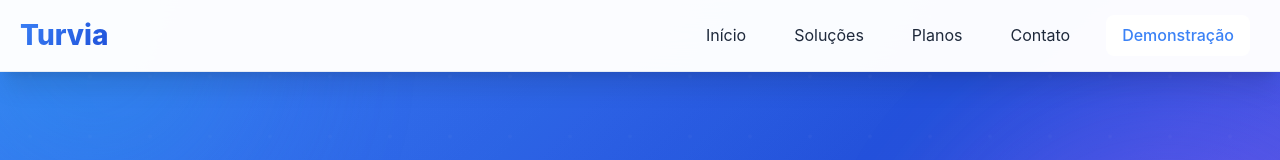
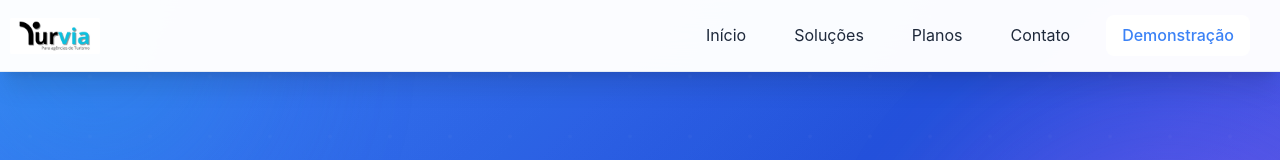
Before and after one commit to MateusProDev/bencommerce, a React (Create React App) app in the folder client/: page / in a window 1280 px wide. Shown: the top 160 px of the page. Built offline with nearby package versions, Linux system fonts and the light colour scheme; no server answers.

Commit message:
add paginas de solução e planos

```diff
--- a/client/src/components/HomePage/HomePage.css
+++ b/client/src/components/HomePage/HomePage.css
@@ -109,15 +109,31 @@ section, footer {
 }
 
 .homepage-navbar-logo {
-  font-size: 1.75rem;
-  font-weight: 800;
+  display: inline-flex;
+  align-items: center;
+  gap: 8px;
   cursor: pointer;
   margin-left: 20px;
+  transition: all 0.3s ease;
+}
+
+.homepage-navbar-logo-img {
+  height: 40px;
+  width: auto;
+  object-fit: contain;
+  display: block;
+  border-radius: 4px;
+  margin-left: -10px;
+}
+
+.homepage-navbar-logo-text {
+  font-size: 1.5rem;
+  font-weight: 800;
   background: var(--gradient-primary);
   -webkit-background-clip: text;
   -webkit-text-fill-color: transparent;
   background-clip: text;
-  transition: all 0.3s ease;
+  line-height: 1;
 }
 
 .homepage-navbar-logo:hover {
@@ -324,6 +340,33 @@ section, footer {
   color: var(--primary-blue);
 }
 
+/* Footer brand with logo */
+.homepage-footer-brand {
+  display: inline-flex;
+  align-items: center;
+  gap: 10px;
+  font-weight: 800;
+}
+
+.homepage-footer-brand-img {
+  height: 32px;
+  width: auto;
+  object-fit: contain;
+  display: block;
+  border-radius: 6px;
+}
+
+.homepage-footer-brand-text {
+  line-height: 1;
+}
+
+@media (max-width: 768px) {
+  .homepage-navbar-logo-img { height: 40px; }
+  .homepage-footer-brand-img { height: 26px; }
+  .homepage-navbar-logo { gap: 6px; }
+  .homepage-footer-brand { gap: 8px; }
+}
+
 /* Hero Section Moderna */
 .homepage-hero {
   position: relative;
--- a/client/src/components/HomePage/HomePage.jsx
+++ b/client/src/components/HomePage/HomePage.jsx
@@ -158,8 +158,18 @@ const HomePage = () => {
     <div className="homepage-container">
       {/* Navbar */}
       <nav className="homepage-navbar">
-        <div className="homepage-navbar-logo" onClick={() => navigate("/")}>
-          Turvia
+        <div
+          className="homepage-navbar-logo"
+          onClick={() => navigate("/")}
+          title="Turvia — Para agências de Turismo"
+        >
+          <img
+            className="homepage-navbar-logo-img"
+            src="/Turvia.jpg"
+            alt="Logo Turvia"
+            loading="eager"
+            decoding="async"
+          />
         </div>
         {/* Menu Desktop */}
         <ul
@@ -654,7 +664,15 @@ const HomePage = () => {
       <footer className="homepage-footer">
         <div className="homepage-footer-container">
           <div className="homepage-footer-brand-section">
-            <div className="homepage-footer-brand">Turvia</div>
+            <div className="homepage-footer-brand">
+              <img
+                className="homepage-footer-brand-img"
+                src="/Turvia.jpg"
+                alt="Logo Turvia"
+                loading="lazy"
+                decoding="async"
+              />
+            </div>
             <p className="homepage-footer-description">
               Soluções tecnológicas completas para agências de turismo. Sites
               personalizados e sistema de gestão integrado.
```
Also changed, not shown: client/public/Turvia.jpg (added), client/src/assets/Turvia.jpg (added).
